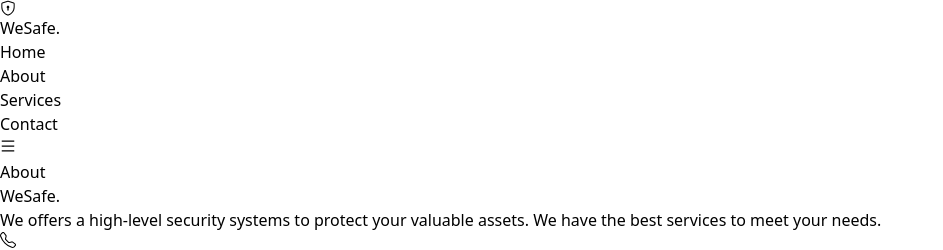
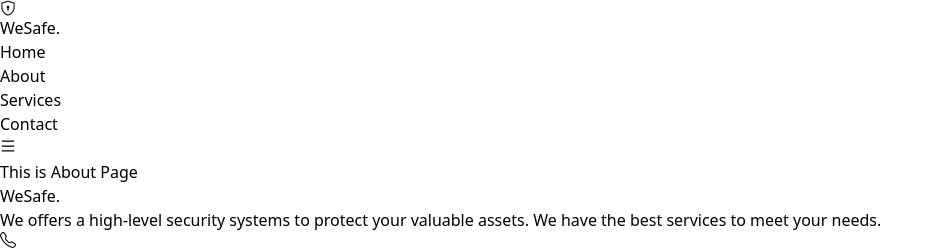
Before and after one commit to hellofromiqbal/wesave, a React (Vite) app: page /about in a window 1280 px wide. Shown: the top 250 px of the page, without its empty margins (0-943 px from the left). Built offline with nearby package versions, Linux system fonts and the light colour scheme.

Commit message:
Added about page

```diff
--- a/src/main.jsx
+++ b/src/main.jsx
@@ -6,6 +6,7 @@ import { createBrowserRouter, RouterProvider } from 'react-router-dom';
 import ErrorPage from './pages/404';
 import MainLayout from './components/layouts/MainLayout';
 import ServicesPage from './pages/services';
+import AboutPage from './pages/about';
 
 const routes = createBrowserRouter([
   {
@@ -19,7 +20,7 @@ const routes = createBrowserRouter([
       },
       {
         path: "/about",
-        element: <div>About</div>
+        element: <AboutPage/>
       },
       {
         path: "/services",
--- /dev/null
+++ b/src/pages/about/index.jsx
@@ -0,0 +1,9 @@
+import React from 'react';
+
+const AboutPage = () => {
+  return (
+    <div>This is About Page</div>
+  )
+};
+
+export default AboutPage;
```
